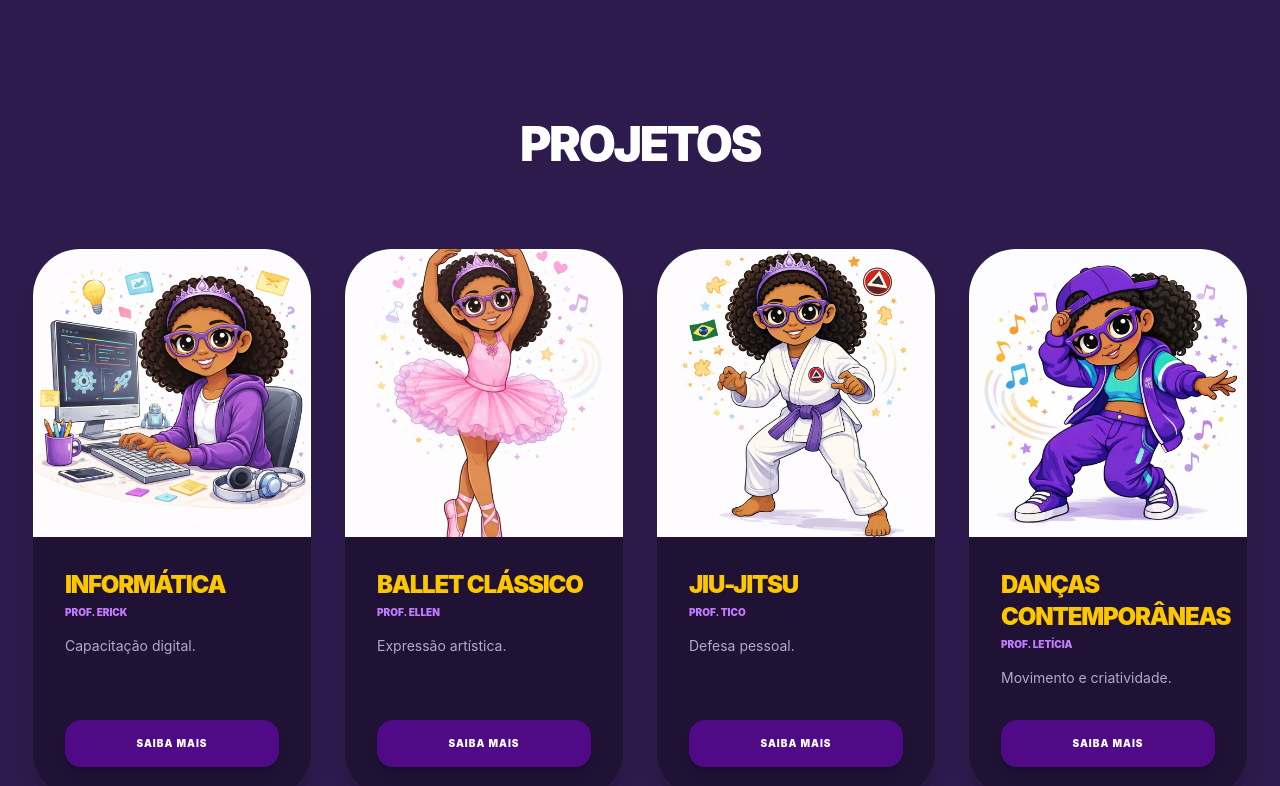
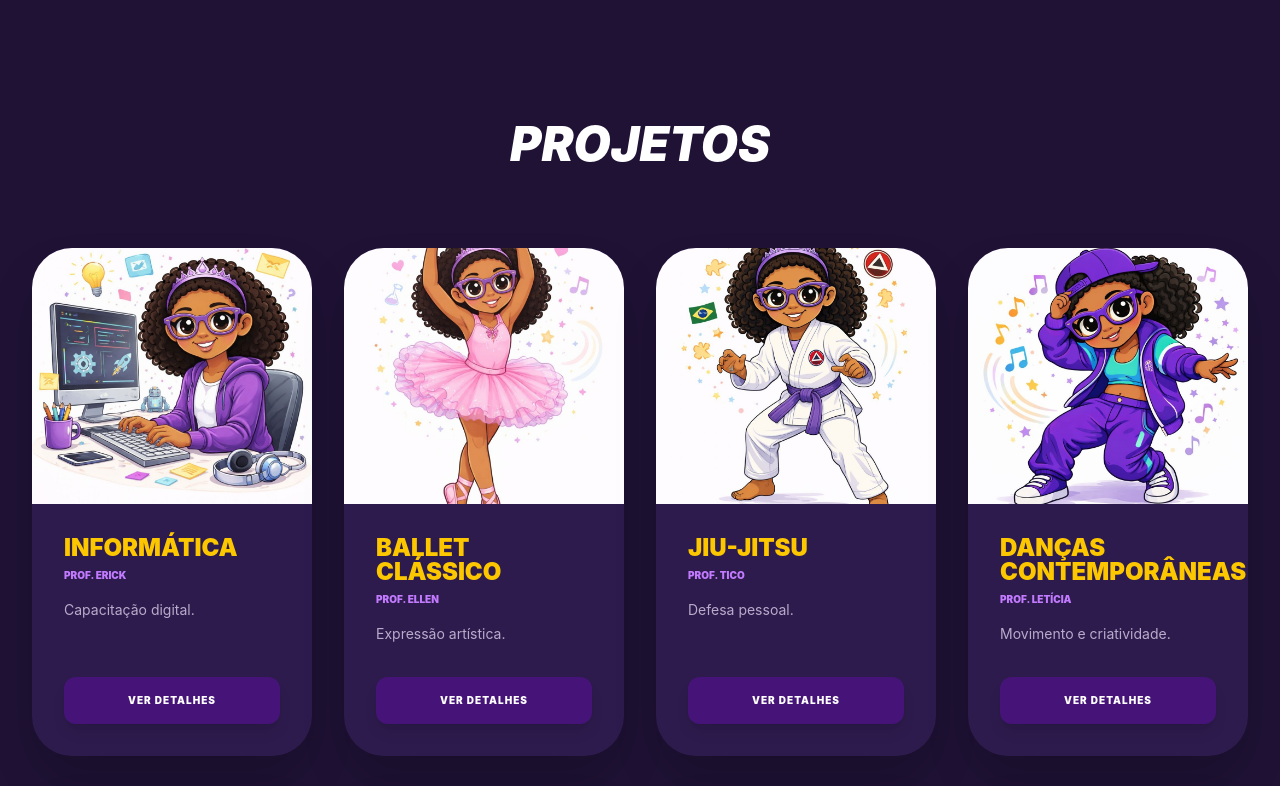
Before and after one commit to erickcardosoitp/website_tia_pretinha, a React (Vite) app: page / in a window 1280 px wide. Shown: the part 1480-2266 px from the top of the page. Built offline with nearby package versions, Linux system fonts and the light colour scheme.

Commit message:
Alteração nas imagens 5

```diff
--- a/src/App.jsx
+++ b/src/App.jsx
@@ -214,34 +214,44 @@ function App() {
         </div>
       </section>
 
-      {/* PROJETOS - SEÇÃO CORRIGIDA */}
-      <section id="projetos" className="py-40 px-8 bg-[#2D1B4D]">
+      {/* PROJETOS - APENAS ESTA SEÇÃO */}
+<section id="projetos" className="py-40 px-8 bg-[#1F1235]">
   <div className="max-w-7xl mx-auto">
-          <h2 className="text-5xl font-black mb-20 text-center uppercase tracking-tighter reveal transition-all duration-700 opacity-0 translate-y-10">PROJETOS</h2>
+    <h2 className="text-5xl font-black mb-20 text-center uppercase italic reveal opacity-0 translate-y-10 transition-all duration-700">
+      PROJETOS
+    </h2>
     <div className="grid grid-cols-1 md:grid-cols-2 lg:grid-cols-4 gap-8">
       {projetos.map((p, idx) => (
-              <div key={p.id}
-                className="bg-[#1F1235] rounded-[3rem] overflow-hidden border border-white/5 flex flex-col h-full group reveal transition-all duration-700 transform opacity-0 translate-y-10 shadow-xl hover:shadow-2xl transition-all"
+        <div
+          key={p.id}
+          className="bg-[#2D1B4D] rounded-[2.5rem] overflow-hidden flex flex-col group reveal opacity-0 translate-y-10 transition-all duration-700 shadow-2xl"
           style={{ transitionDelay: `${idx * 100}ms` }}
         >
-                {/* CONTAINER DA IMAGEM - FULL COVER */}
-                <div className="h-72 bg-purple-900/20 relative overflow-hidden flex items-center justify-center">
-                  {p.img ? (
+          {/* FOTO: Ajustada para h-64 e zoom suave */}
+          <div className="h-64 overflow-hidden bg-purple-900/20">
             <img
               src={p.img}
               alt={p.titulo}
-                      className="w-full h-full object-cover group-hover:scale-110 transition-transform duration-500"
+              className="w-full h-full object-cover group-hover:scale-110 transition-transform duration-700"
             />
-                  ) : (
-                    <div className="text-2xl font-black opacity-20">{p.titulo}</div>
-                  )}
           </div>
 
           <div className="p-8 flex flex-col flex-grow">
-                  <h3 className="text-2xl font-black text-yellow-400 mb-1 uppercase tracking-tighter">{p.titulo}</h3>
-                  <p className="text-[10px] font-black uppercase text-purple-400 mb-4">{p.prof === "EM BREVE!" ? p.prof : `Prof. ${p.prof}`}</p>
-                  <p className="text-sm text-purple-100/70 mb-8">{p.desc}</p>
-                  <button onClick={() => setProjetoSelecionado(p)} className="mt-auto text-[10px] font-black uppercase tracking-widest bg-purple-700/50 px-6 py-4 rounded-2xl hover:bg-yellow-400 hover:text-purple-950 transition-all shadow-lg">Saiba Mais</button>
+            <h3 className="text-2xl font-black text-yellow-400 uppercase leading-none mb-2">
+              {p.titulo}
+            </h3>
+            <p className="text-[10px] font-black text-purple-400 mb-4 uppercase">
+              {p.prof === "EM BREVE!" ? p.prof : `Prof. ${p.prof}`}
+            </p>
+            <p className="text-sm text-purple-100/70 mb-8 leading-relaxed">
+              {p.desc}
+            </p>
+            <button
+              onClick={() => setProjetoSelecionado(p)}
+              className="mt-auto bg-purple-700/30 py-4 rounded-xl text-[10px] font-black uppercase tracking-widest hover:bg-yellow-400 hover:text-purple-900 transition-all shadow-lg active:scale-95"
+            >
+              Ver Detalhes
+            </button>
           </div>
         </div>
       ))}
```
Lines whose indentation alone changed are shown as unchanged.
